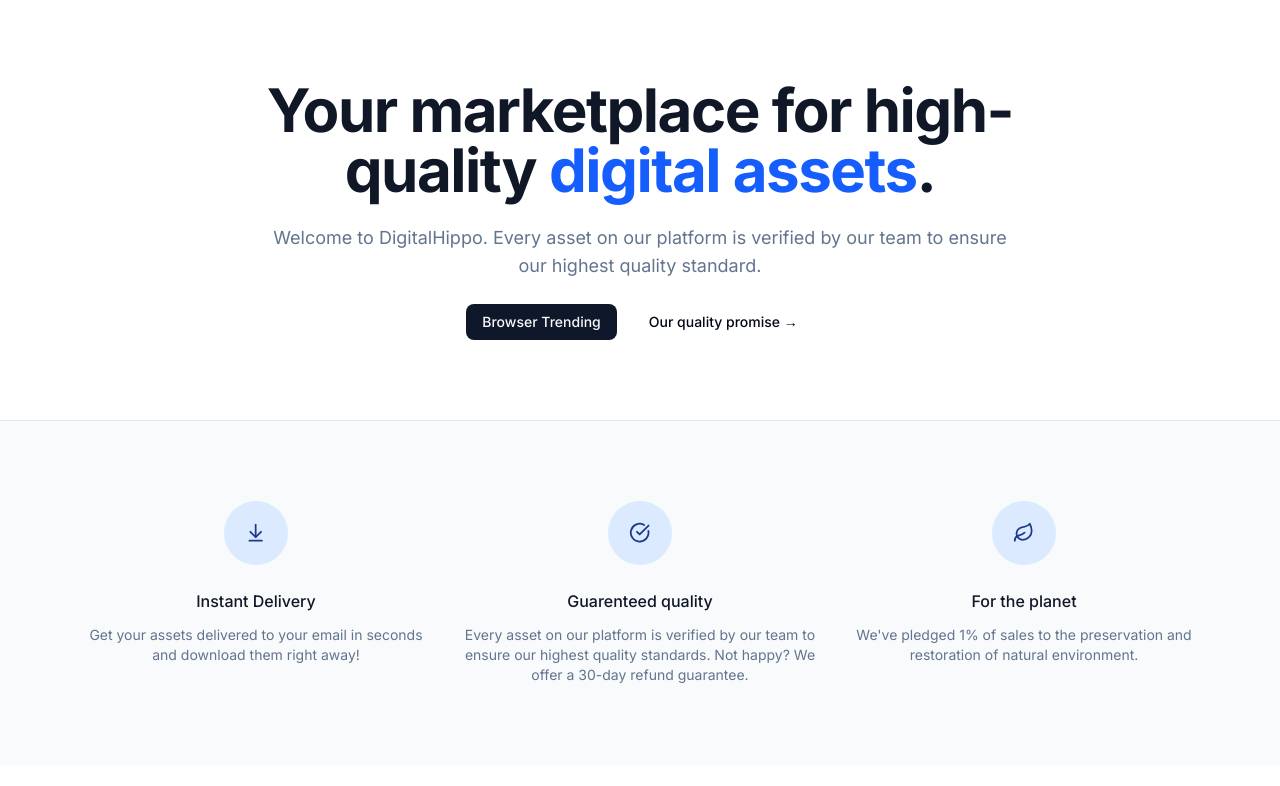
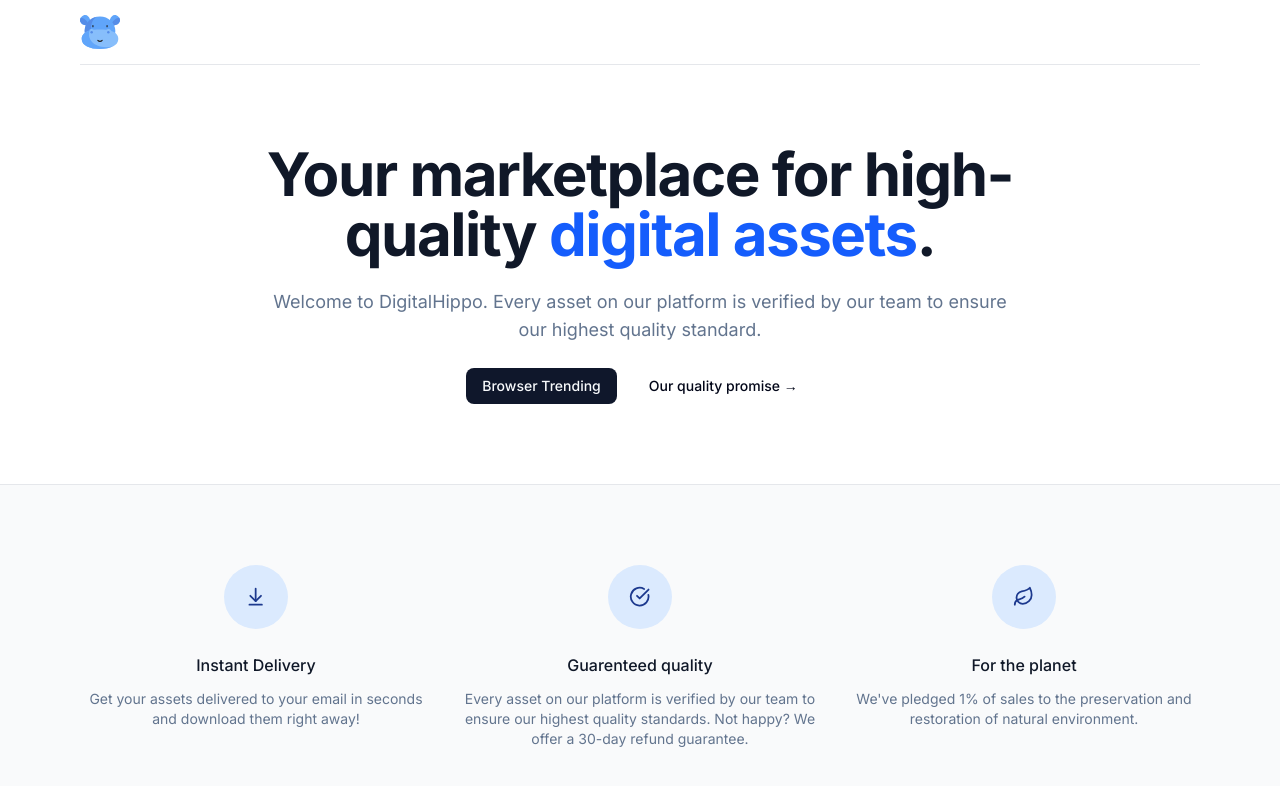
Before and after one commit to SuriyaRamesh/digital-marketplace-payload, a Next.js app: page / in a window 1280 px wide. Shown: the top 786 px of the page. Built offline with nearby package versions, Linux system fonts and the light colour scheme.

Commit message:
build: add navbar to the page

```diff
--- a/src/app/layout.tsx
+++ b/src/app/layout.tsx
@@ -3,6 +3,7 @@
 import "./globals.css";
 import { Inter } from "next/font/google";
 import { cn } from "@/lib/utils";
+import Navbar from "@/components/Navbar";
 
 const inter = Inter({ subsets: ["latin"] });
 
@@ -23,6 +24,7 @@
         className={cn("relative h-full font-sans antialiased", inter.className)}
       >
         <main className="relative flex flex-col min-h-screen">
+          <Navbar />
           <div className="flex-grow flex-1">{children}</div>
         </main>
       </body>
--- /dev/null
+++ b/src/components/Icons.tsx
@@ -0,0 +1,89 @@
+import { LucideProps } from "lucide-react";
+
+export const Icons = {
+    logo: (props: LucideProps) => (
+        <svg {...props} viewBox="0 0 512 512">
+            <g>
+            <path
+                d="M105.67 56.012c24.601 24.601 41.244 81.13 16.643 105.731s-81.13 7.958-105.731-16.643-20.623-60.509 3.978-85.11 60.509-28.579 85.11-3.978z"
+                fill="#60a5fa"
+                data-original="#abdfeb"
+                opacity="1"
+            ></path>
+            <path
+                d="M111.097 169.375c-9.754-53.933-61.535-93.098-102.131-94.531-13.495 22.793-12.381 50.26 7.615 70.256 21.368 21.367 66.817 36.724 94.516 24.275z"
+                fill="#558ce7"
+                data-original="#8bcdd8"
+                opacity="1"
+            ></path>
+            <path
+                d="M406.33 56.012c-24.601 24.601-41.244 81.13-16.643 105.731s81.13 7.958 105.731-16.643 20.623-60.509-3.978-85.11-60.509-28.579-85.11-3.978z"
+                fill="#60a5fa"
+                data-original="#abdfeb"
+                opacity="1"
+            ></path>
+            <path
+                d="M400.903 169.375c9.754-53.933 61.535-93.098 102.13-94.531 13.495 22.793 12.381 50.26-7.615 70.256-21.367 21.367-66.816 36.724-94.515 24.275z"
+                fill="#558ce7"
+                data-original="#8bcdd8"
+                opacity="1"
+            ></path>
+            <ellipse
+                cx="256"
+                cy="244.04"
+                rx="196.34"
+                ry="186.42"
+                fill="#60a5fa"
+                data-original="#abdfeb"
+                opacity="1"
+            ></ellipse>
+            <path
+                d="M165.588 196.685a7.5 7.5 0 0 1-7.5-7.5v-15.008a7.5 7.5 0 0 1 15 0v15.008a7.5 7.5 0 0 1-7.5 7.5zM346.412 196.685a7.5 7.5 0 0 1-7.5-7.5v-15.008a7.5 7.5 0 0 1 15 0v15.008a7.5 7.5 0 0 1-7.5 7.5z"
+                fill="#222222"
+                data-original="#464d59"
+                opacity="1"
+            ></path>
+            <path
+                d="M212.03 62.322c-87.266 18.957-152.372 93.12-152.372 181.723 0 102.957 87.905 186.42 196.342 186.42 19.952 0 39.204-2.835 57.346-8.087C85.074 329.977 119.169 118.281 212.03 62.322z"
+                fill="#558ce7"
+                data-original="#8bcdd8"
+                opacity="1"
+            ></path>
+            <path
+                d="M409.201 247.067c-3.993-1.525-7.205-4.522-9.287-8.256-7.292-13.082-21.262-21.931-37.303-21.931a42.466 42.466 0 0 0-25.912 8.775c-2.706 2.072-6.138 2.964-9.522 2.563-22.448-2.662-46.36-3.941-71.178-3.941-24.818 0-48.73 1.279-71.178 3.941-3.384.401-6.816-.491-9.522-2.563a42.466 42.466 0 0 0-25.912-8.775c-16.04 0-30.01 8.85-37.303 21.931-2.081 3.734-5.293 6.731-9.287 8.256-49.69 18.976-81.141 50.52-81.141 97.301 0 85.459 104.919 128.202 234.342 128.202S490.34 429.827 490.34 344.368c.002-46.782-31.448-78.325-81.139-97.301z"
+                fill="#87befb"
+                data-original="#b9e8ef"
+                opacity="1"
+            ></path>
+            <path
+                d="M256 383.302a44.19 44.19 0 0 1-33.317-15.175 7.5 7.5 0 0 1 11.309-9.855 29.192 29.192 0 0 0 22.009 10.03 29.195 29.195 0 0 0 22.009-10.03 7.501 7.501 0 0 1 11.309 9.855A44.197 44.197 0 0 1 256 383.302z"
+                fill="#222222"
+                data-original="#464d59"
+                opacity="1"
+            ></path>
+            <circle
+                cx="149.39"
+                cy="259.56"
+                r="15.519"
+                fill="#558ce7"
+                data-original="#8bcdd8"
+                opacity="1"
+            ></circle>
+            <circle
+                cx="362.61"
+                cy="259.56"
+                r="15.519"
+                fill="#558ce7"
+                data-original="#8bcdd8"
+                opacity="1"
+            ></circle>
+            <path
+                d="M416.18 443.185c-246.851 43.269-311.115-113.303-300.169-158.197.615-2.522.695-5.142.379-7.719-2.455-20.031 5.053-45.274 18.266-57.764a42.819 42.819 0 0 0-22.705 19.548c-2.002 3.647-5.171 6.496-9.059 7.978-49.745 18.972-81.235 50.526-81.235 97.337 0 85.459 104.919 128.202 234.342 128.202 61.953 0 118.279-9.801 160.181-29.385z"
+                fill="#60a5fa"
+                data-original="#abdfeb"
+                opacity="1"
+            ></path>
+            </g>
+        </svg>
+    )
+}
--- /dev/null
+++ b/src/components/Navbar.tsx
@@ -0,0 +1,31 @@
+import Link from "next/link";
+import MaxWidthWrapper from "./MaxWidthWrapper";
+import { Icons } from "./Icons";
+
+const Navbar = () => {
+    return (
+        <div className="bg-white sticky z-50 top-0 inset-x-0 h-16">
+            <header className="relative bg-white">
+                <MaxWidthWrapper>
+                    <div className="border-b border-gray-200">
+                        <div className="flex h-16 items-center">
+                            {/* TODO: Mobile Nav */}
+
+                            <div className="ml-4 flex lg:ml-0">
+                                <Link href='/'>
+                                    <Icons.logo className="size-10" />
+                                </Link>
+                            </div>
+
+                            <div className="hidden z-50 lg:ml-8 lg:block lg:self-stretch">
+                                {/* <NavItems /> */}
+                            </div>
+                        </div>
+                    </div>
+                </MaxWidthWrapper>
+            </header>
+        </div>
+    )
+}
+
+export default Navbar;
```
